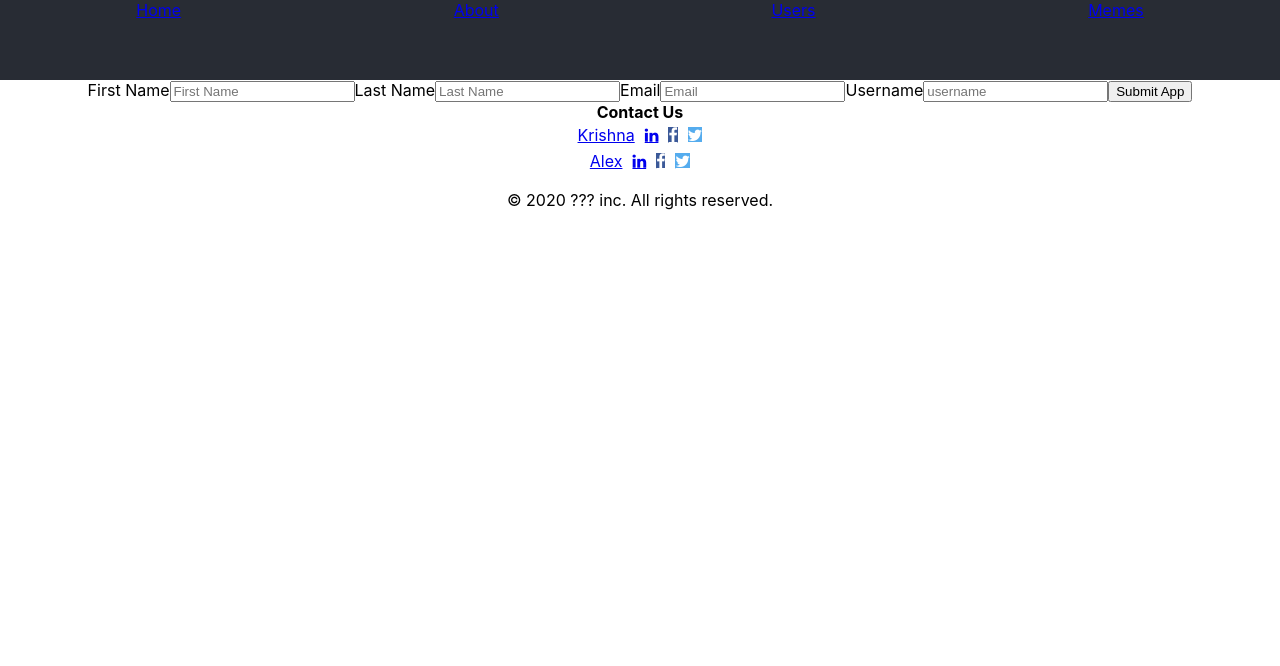
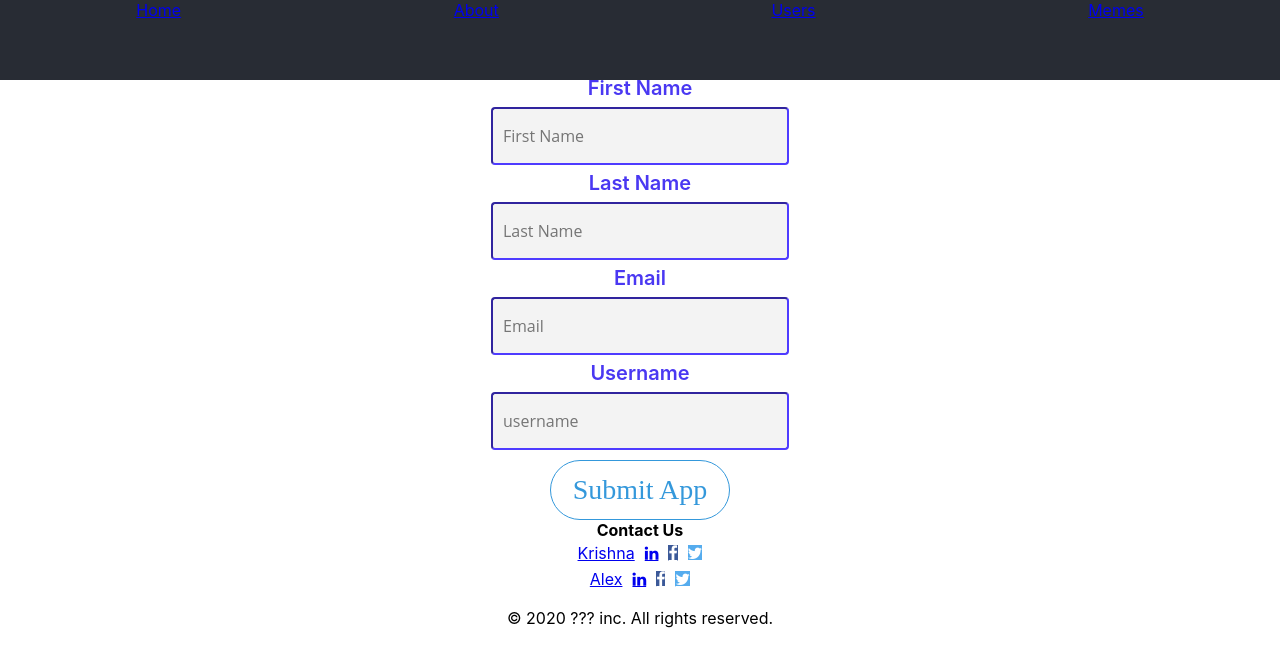
Before and after one commit to krishnakpandian/memehub, a React (Create React App) app: page / in a window 1280 px wide. Shown: the top 666 px of the page. Built offline with nearby package versions, Linux system fonts and the light colour scheme; no server answers.

Commit message:
Issuing Styling on Join

```diff
--- a/src/Components/Join/Join.js
+++ b/src/Components/Join/Join.js
@@ -69,9 +69,11 @@ class Join extends Component {
         return (
             <React.Fragment>
             <div class="join-container">
-                <label>
+                <div class="data">
                     First Name
-                    {this.state.fname_error}
+                    <div class= "error">
+                        {this.state.fname_error}
+                    </div>
                     <input
                         class="medium"
                         type="text"
@@ -81,10 +83,12 @@ class Join extends Component {
                         placeholder="First Name"
                         maxlength="100"
                     />
-                </label>
-                <label>
+                </div>
+                <div class="data">
                     Last Name
-                    {this.state.lname_error}
+                    <div class= "error">
+                        {this.state.lname_error}
+                    </div>
                  <input
                         class="medium"
                         type="text"
@@ -94,10 +98,12 @@ class Join extends Component {
                         placeholder="Last Name"
                         maxlength="100"
                     />
-                </label>
-                <label>
+                </div>
+                <div class="data">
                     Email
-                    {this.state.email_error}
+                    <div class= "error">
+                        {this.state.email_error}
+                    </div>
                     <input
                         class="medium"
                         type="text"
@@ -107,10 +113,12 @@ class Join extends Component {
                         placeholder="Email"
                         maxlength="100"
                     />
-                </label>
-                <label>
+                </div>
+                <div class="data">
                 Username
-                {this.state.username_error}
+                <div class= "error">
+                    {this.state.username_error}
+                </div>
                 <input
                     class="medium"
                     type="text"
@@ -120,7 +128,7 @@ class Join extends Component {
                     placeholder="username"
                     maxlength="100"
                 />
-            </label>
+            </div>
             <button className="Submit" onClick={this.submit}>Submit App</button>
             </div>
             </React.Fragment>
--- a/src/Components/Join/Join.scss
+++ b/src/Components/Join/Join.scss
@@ -1,3 +1,46 @@
 .join-container{
-
+    display: flex;
+    flex-direction: column;
+    align-items: center;
+    .data {
+        display: flex;
+        flex-direction: column;
+        color: #4A38F2;
+        font-weight: 600;
+        font-size: 20px;
+        line-height: 17px;
+        overflow: wrap;
+        white-space: nowrap;
+        word-wrap: break-word;
+        padding-bottom: 10px;
+        .error {
+            color: red;
+        }
+        input {
+            height: 54px;
+            width: 274px;
+            padding: 0px 10px;
+            font-size: 16px;
+            font-family: "Open Sans", sans-serif;
+            background-color: #f3f3f3;
+            border-radius: 4px;
+            margin-top: 10px;
+            transition: all 250ms ease-in-out;
+            border-color: #4A38F2;
+        }
+    }
+    button {
+        font-size: 28px;
+        padding: 5px 20px;
+        font-family: "montserrat";
+        color: #3498db;
+        background: none;
+        border: #3498db;
+        border: 1px solid;
+        border-radius: 30px;
+        transition: all 250ms ease-in-out;
+        cursor: pointer;
+        height: 60px;
+        width: 180px;
+    }
 }
```
